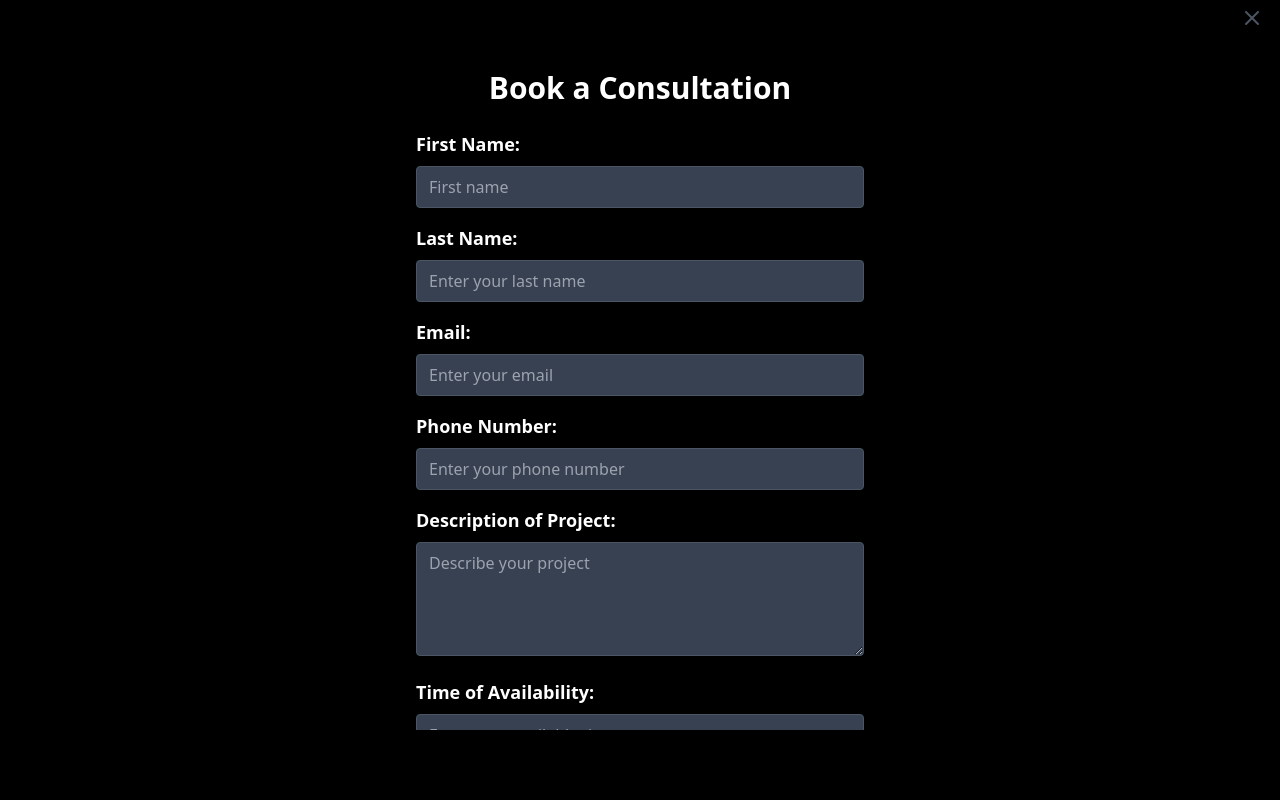
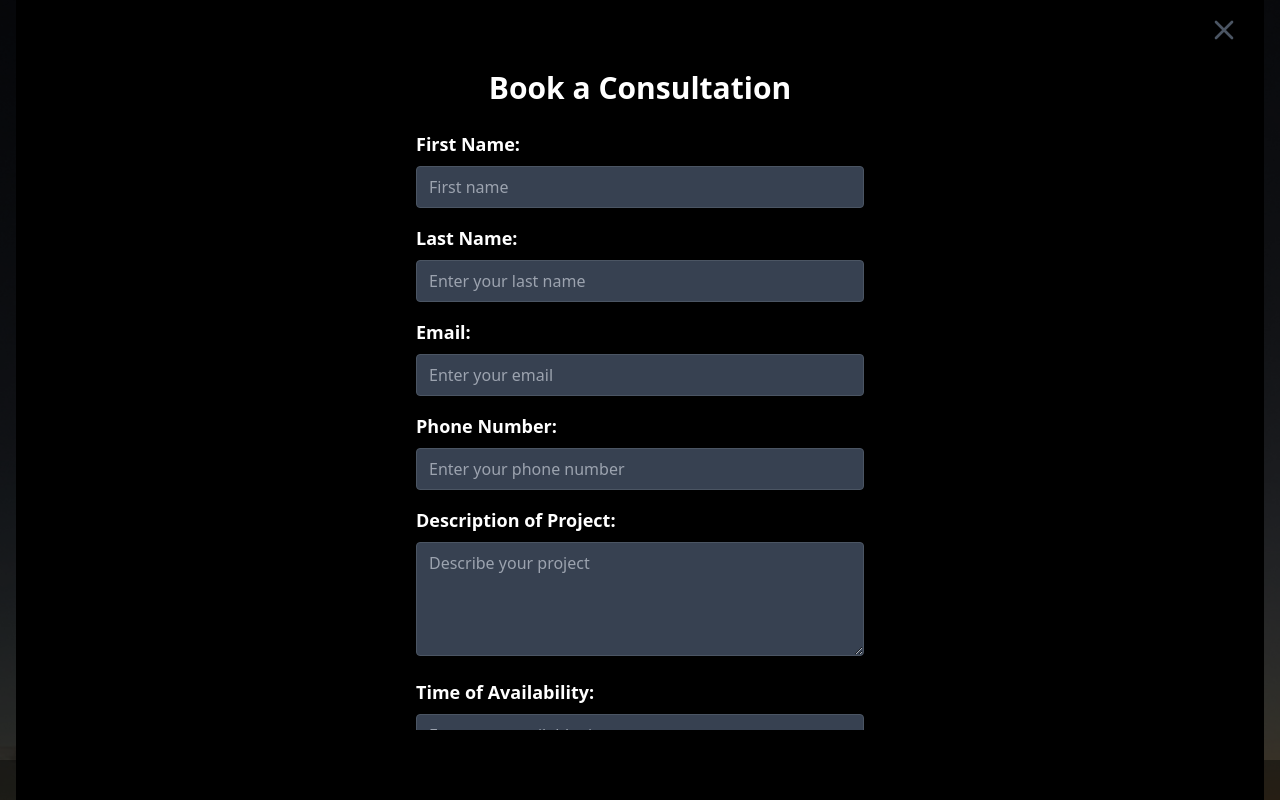
Before and after one commit to GeorgioMonsef/levantlabscorp, a React (Create React App) app: page / in a window 1280 px wide. Both pictures are taken after a click on the button "Get started". Shown: the top 800 px of the page. Built offline with nearby package versions, Linux system fonts and the light colour scheme.

Commit message:
new welcome

```diff
--- a/src/welcome.js
+++ b/src/welcome.js
@@ -124,15 +124,13 @@ const Welcome = () => {
             {/* Form Overlay */}
             {isFormVisible && (
                 <div className="fixed inset-0 flex justify-center items-center bg-black bg-opacity-70 z-50">
-                    <div
-                        className="bg-black rounded-lg p-8 w-full h-auto overflow-y-auto relative"
-                    >
+                    <div className="bg-black rounded-lg p-8 w-full h-auto overflow-y-auto relative m-4"> {/* Add margin to the overlay */}
                         {/* Close button (X) */}
                         <button
                             onClick={() => setFormVisible(false)}
-                            className="absolute top-4 right-4 text-gray-600 hover:text-gray-800 transition duration-300"
+                            className="absolute top-4 right-4 text-gray-600 hover:text-gray-800 transition duration-300 p-2" // Add padding
                         >
-                            <svg xmlns="http://www.w3.org/2000/svg" className="h-6 w-6" fill="none" viewBox="0 0 24 24"
+                            <svg xmlns="http://www.w3.org/2000/svg" className="h-8 w-8" fill="none" viewBox="0 0 24 24"
                                  stroke="currentColor">
                                 <path strokeLinecap="round" strokeLinejoin="round" strokeWidth="2"
                                       d="M6 18L18 6M6 6l12 12"/>
@@ -141,7 +139,6 @@ const Welcome = () => {
 
                         {/* Form content */}
                         <Form/>
-
                     </div>
                 </div>
             )}
```
